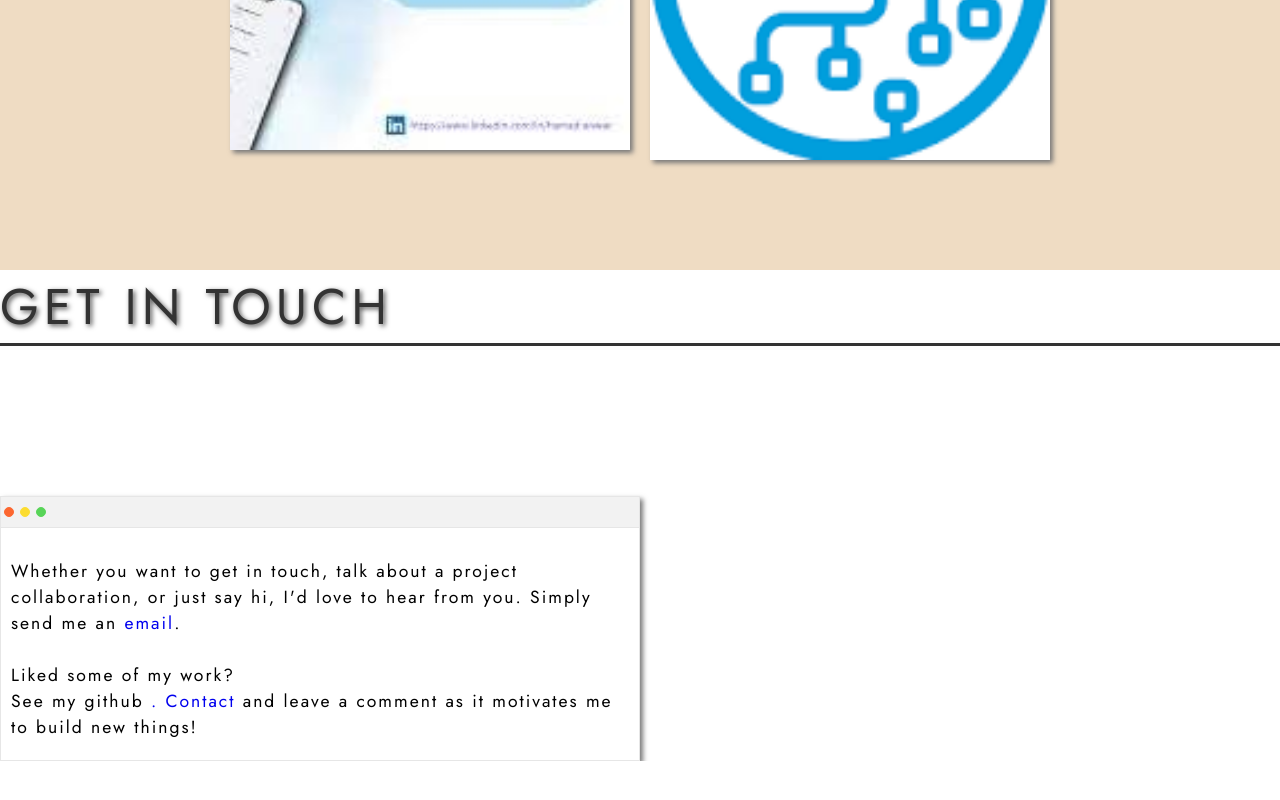
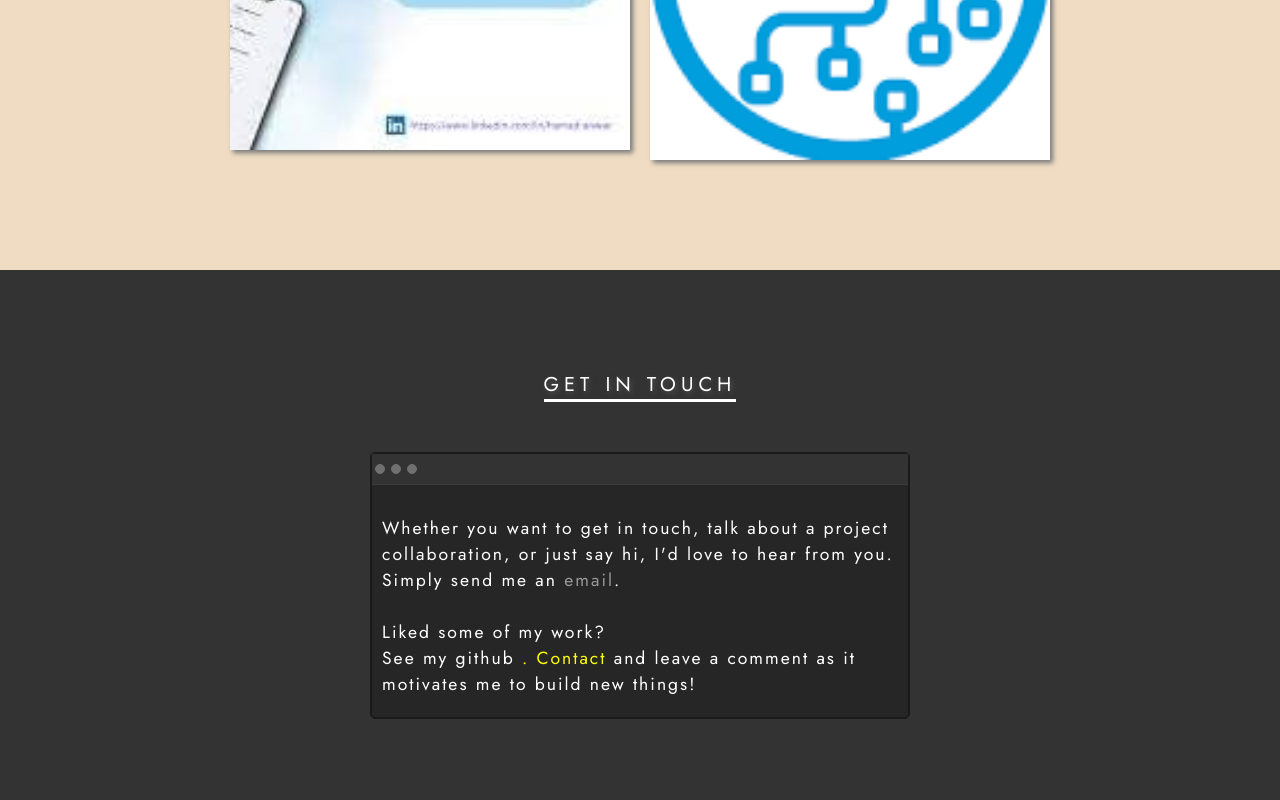
Before and after one commit to Saikat-too/Portfolio, a plain HTML site: page index.html in a window 1280 px wide. Shown: the part 3112-3912 px from the top of the page. Before the commit the page ends 3873 px from the top, so only its background shows below. Drawn offline with Linux system fonts and the light colour scheme.

Commit message:
styling and css for get in touch section

```diff
--- a/style.css
+++ b/style.css
@@ -415,3 +415,58 @@ html {
   transition: bottom 0.3s 0.3s;
 }
 /* End of Section 3 */
+
+/* Section 4 */
+.section-4 {
+  width: 100%;
+  height: 70vh;
+  margin: auto;
+  padding: 10rem;
+  background-color: #333;
+  display: flex;
+  flex-direction: column;
+  align-items: center;
+}
+
+.section-4-heading {
+  font-size: 2rem;
+  color: #fff;
+  box-shadow: none;
+  border-color: #fff;
+  margin-bottom: 50px;
+}
+
+.section-4-detail {
+  color: #ad7e48;
+  font-size: 2.5rem;
+  margin: auto;
+}
+
+.dot-contact-info {
+  color: #808080;
+}
+.card-header-contact-info {
+  background-color: #333333;
+  border-bottom: 1px solid #3d3d3d;
+}
+.card-contact-info {
+  background-color: #262626;
+  border: 1px solid #1a1a1a;
+  border-radius: 0.5rem;
+  box-shadow: none;
+}
+.card-contact-info h3 {
+  color: #fff;
+}
+
+.section-detail-email {
+  color: #999999;
+}
+
+.coffee-link{
+  cursor: pointer;
+  color: yellow;
+
+}
+
+/* End of Section 4 */
```
